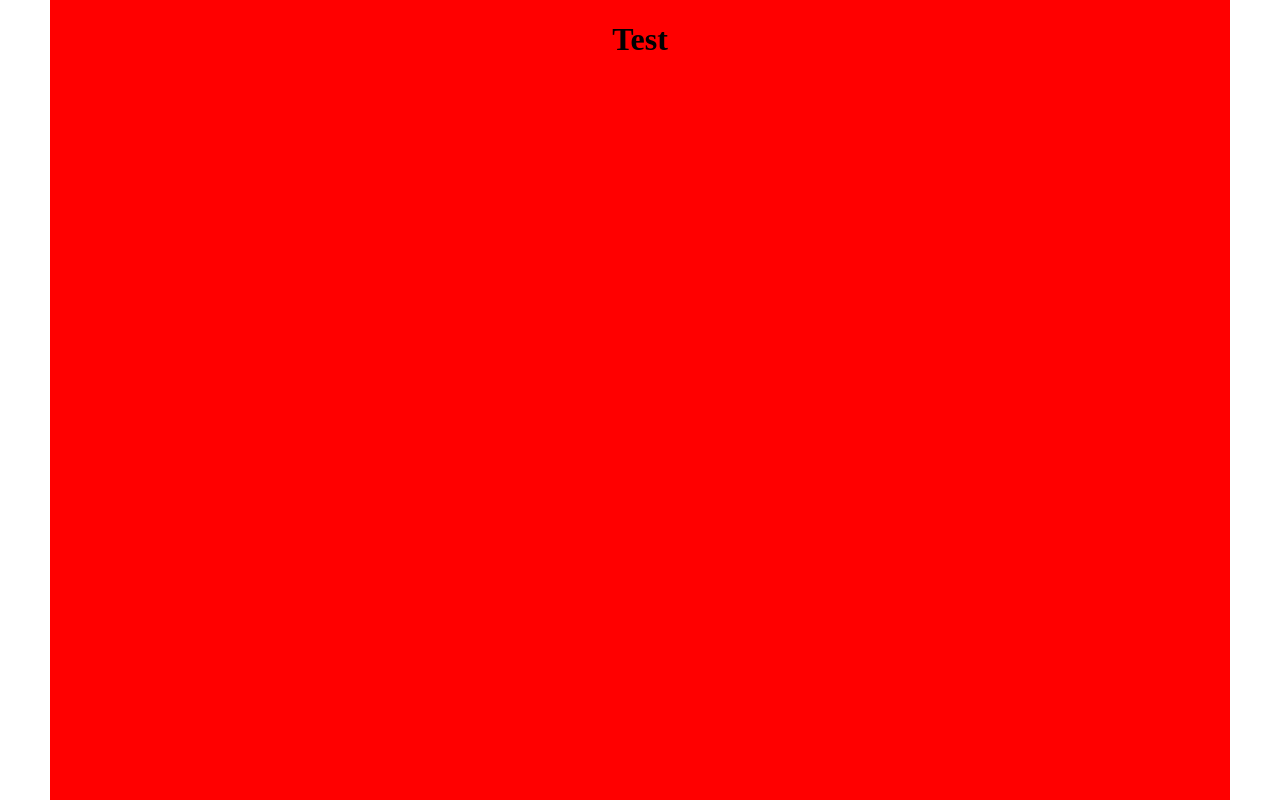
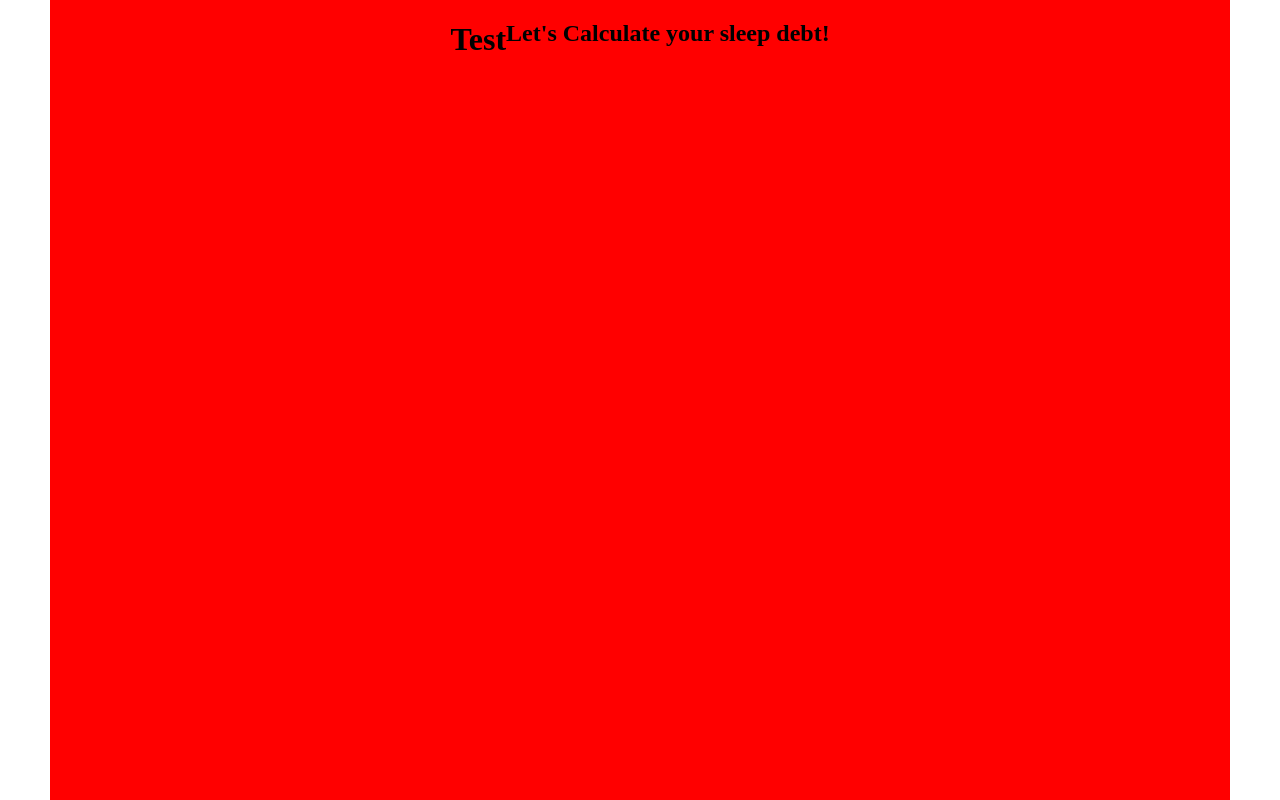
Before and after one commit to mahadnifsey/sleep-debt-calculator, a plain HTML site: page index.html in a window 1280 px wide. Drawn offline with Linux system fonts and the light colour scheme.

Commit message:
update html

```diff
--- a/index.html
+++ b/index.html
@@ -14,6 +14,7 @@
 	<body>
 		<section class="container">
 			<h1>Test</h1>
+			<h2>Let's Calculate your sleep debt!</h2>
 		</section>
 
 
```
